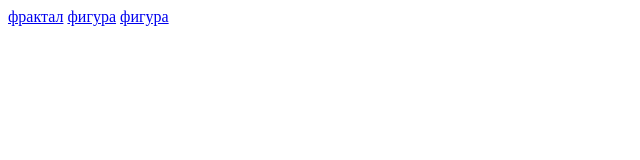
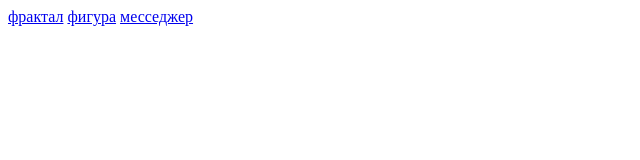
Before and after one commit to MarMaty835/MarMaty835.github.io, a plain HTML site: page index.html in a window 1280 px wide. Shown: the full height of the page, 0-640 px from the left. Drawn offline with Linux system fonts and the light colour scheme.

Commit message:
Update index.html

```diff
--- a/index.html
+++ b/index.html
@@ -4,6 +4,6 @@
   <body>
   <a href="sum2026-main/fractal/dist">фрактал</a>
   <a href="sum2026-main/fractal_figure/dist">фигура</a>
-  <a href="sum2026-main/messager/dist">фигура</a>
+  <a href="sum2026-main/messager/dist">месседжер</a>
   </body>
 </html>
```
